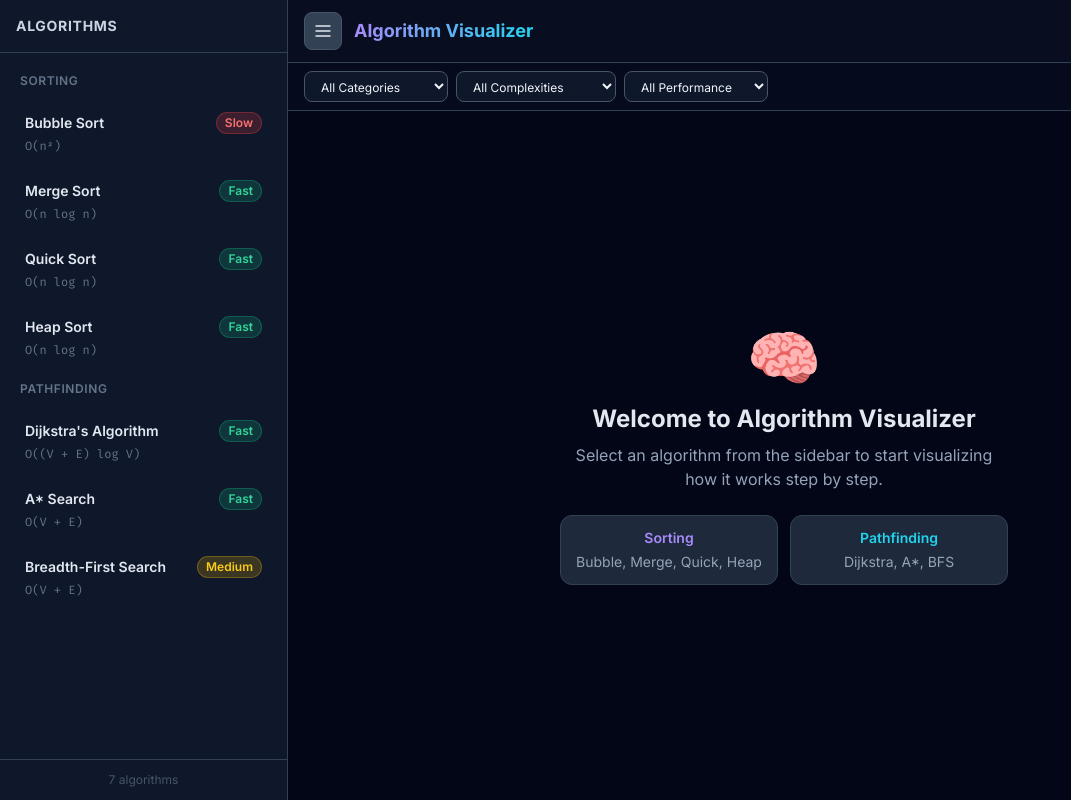
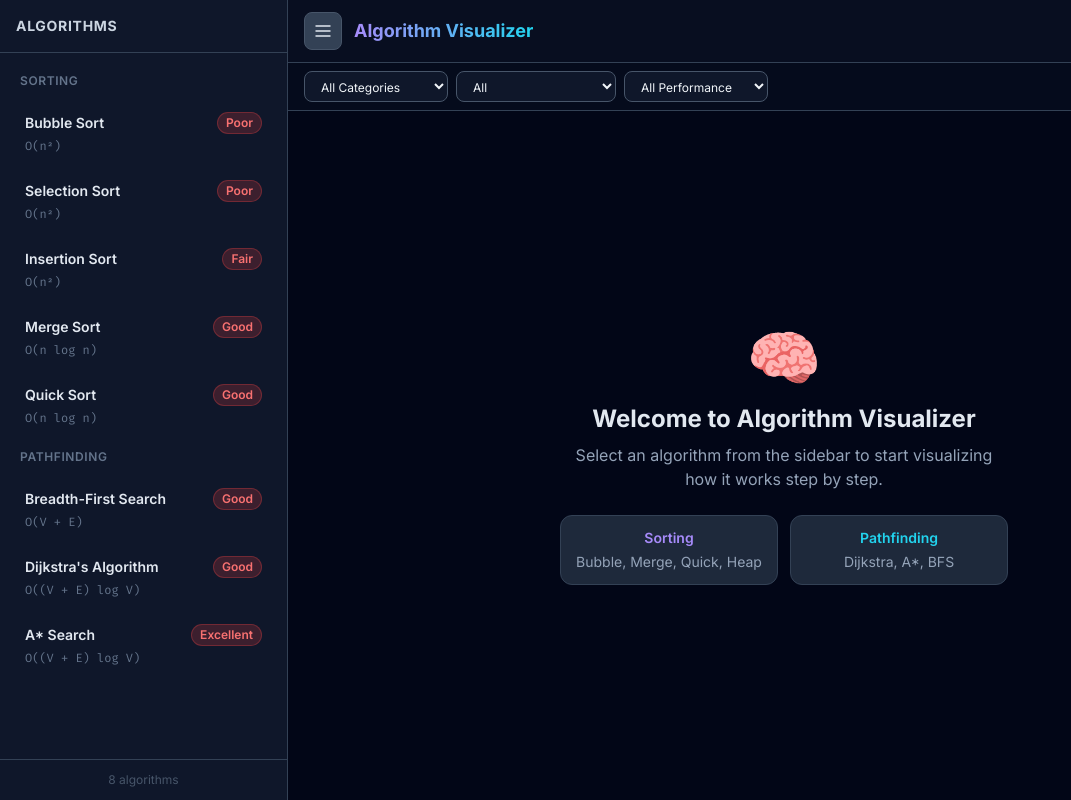
Before and after one commit to LaineKarl/openclaw-projects, a React (Vite) app in the folder algorithm-visualizer/: page / in a window 1280 px wide. Shown: the whole page, without its empty margins (0-1071 px from the left). Built offline with nearby package versions, Linux system fonts and the light colour scheme.

Commit message:
feat: add 7 more algorithms (selection, insertion, merge, quick sort + BFS, Dijkstra, A*)

```diff
--- a/algorithm-visualizer/src/data/algorithms.js
+++ b/algorithm-visualizer/src/data/algorithms.js
@@ -1,5 +1,26 @@
+export const categories = [
+  { id: 'all', label: 'All' },
+  { id: 'sorting', label: 'Sorting' },
+  { id: 'pathfinding', label: 'Pathfinding' },
+]
+
+export const complexities = [
+  { id: 'all', label: 'All' },
+  { id: 'O(n)', label: 'O(n)' },
+  { id: 'O(n log n)', label: 'O(n log n)' },
+  { id: 'O(n²)', label: 'O(n²)' },
+]
+
+export const performanceLevels = [
+  { id: 'all', label: 'All' },
+  { id: 'excellent', label: 'Excellent' },
+  { id: 'good', label: 'Good' },
+  { id: 'fair', label: 'Fair' },
+  { id: 'poor', label: 'Poor' },
+]
+
 export const algorithms = [
-  // ─── SORTING ALGORITHMS ───
+  // SORTING ALGORITHMS
   {
     id: 'bubble-sort',
     name: 'Bubble Sort',
@@ -8,23 +29,62 @@ export const algorithms = [
     averageCase: 'O(n²)',
     worstCase: 'O(n²)',
     spaceComplexity: 'O(1)',
-    performance: 'slow',
+    performance: 'poor',
     description: 'Repeatedly steps through the list, compares adjacent elements and swaps them if they are in the wrong order. The pass through the list is repeated until the list is sorted.',
+    tags: ['comparison', 'in-place', 'stable'],
     pythonCode: `def bubble_sort(arr):
     n = len(arr)
     for i in range(n):
         swapped = False
         for j in range(0, n - i - 1):
-            # Compare adjacent elements
             if arr[j] > arr[j + 1]:
-                # Swap if left element is larger
                 arr[j], arr[j + 1] = arr[j + 1], arr[j]
                 swapped = True
-        # If no swaps occurred, array is sorted
         if not swapped:
             break
     return arr`,
-    tags: ['in-place', 'stable', 'simple']
+  },
+  {
+    id: 'selection-sort',
+    name: 'Selection Sort',
+    category: 'sorting',
+    bestCase: 'O(n²)',
+    averageCase: 'O(n²)',
+    worstCase: 'O(n²)',
+    spaceComplexity: 'O(1)',
+    performance: 'poor',
+    description: 'Finds the minimum element and places it at the beginning. Repeats for the remaining unsorted portion of the array.',
+    tags: ['comparison', 'in-place', 'not stable'],
+    pythonCode: `def selection_sort(arr):
+    n = len(arr)
+    for i in range(n):
+        min_idx = i
+        for j in range(i + 1, n):
+            if arr[j] < arr[min_idx]:
+                min_idx = j
+        arr[i], arr[min_idx] = arr[min_idx], arr[i]
+    return arr`,
+  },
+  {
+    id: 'insertion-sort',
+    name: 'Insertion Sort',
+    category: 'sorting',
+    bestCase: 'O(n)',
+    averageCase: 'O(n²)',
+    worstCase: 'O(n²)',
+    spaceComplexity: 'O(1)',
+    performance: 'fair',
+    description: 'Builds the sorted array one item at a time by repeatedly picking the next element and inserting it into its correct position among the already sorted elements.',
+    tags: ['comparison', 'in-place', 'stable', 'online'],
+    pythonCode: `def insertion_sort(arr):
+    for i in range(1, len(arr)):
+        key = arr[i]
+        j = i - 1
+        while j >= 0 and arr[j] > key:
+            arr[j + 1] = arr[j]
+            j -= 1
+        arr[j + 1] = key
+    return arr`,
   },
   {
     id: 'merge-sort',
@@ -34,24 +94,20 @@ export const algorithms = [
     averageCase: 'O(n log n)',
     worstCase: 'O(n log n)',
     spaceComplexity: 'O(n)',
-    performance: 'fast',
-    description: 'A divide-and-conquer algorithm that divides the array in half, sorts each half recursively, and then merges the sorted halves back together.',
+    performance: 'good',
+    description: 'Divides the array in half, recursively sorts each half, then merges the two sorted halves back together.',
+    tags: ['comparison', 'divide-and-conquer', 'stable'],
     pythonCode: `def merge_sort(arr):
     if len(arr) <= 1:
         return arr
-
-    # Divide the array in half
     mid = len(arr) // 2
     left = merge_sort(arr[:mid])
     right = merge_sort(arr[mid:])
-
-    # Merge the sorted halves
     return merge(left, right)
 
 def merge(left, right):
     result = []
     i = j = 0
-
     while i < len(left) and j < len(right):
         if left[i] <= right[j]:
             result.append(left[i])
@@ -59,11 +115,9 @@ def merge(left, right):
         else:
             result.append(right[j])
             j += 1
-
     result.extend(left[i:])
     result.extend(right[j:])
     return result`,
-    tags: ['divide-and-conquer', 'stable', 'recursive']
   },
   {
     id: 'quick-sort',
@@ -73,79 +127,60 @@ def merge(left, right):
     averageCase: 'O(n log n)',
     worstCase: 'O(n²)',
     spaceComplexity: 'O(log n)',
-    performance: 'fast',
-    description: 'Selects a pivot element and partitions the array around it, placing smaller elements before and larger elements after the pivot. Then recursively sorts the sub-arrays.',
-    pythonCode: `def quick_sort(arr, low=0, high=None):
-    if high is None:
-        high = len(arr) - 1
+    performance: 'good',
+    description: 'Picks a pivot element and partitions the array around it, then recursively sorts the sub-arrays on each side.',
+    tags: ['comparison', 'divide-and-conquer', 'in-place'],
+    pythonCode: `def quick_sort(arr):
+    if len(arr) <= 1:
+        return arr
+    pivot = arr[len(arr) // 2]
+    left = [x for x in arr if x < pivot]
+    middle = [x for x in arr if x == pivot]
+    right = [x for x in arr if x > pivot]
+    return quick_sort(left) + middle + quick_sort(right)`,
+  },
+  // PATHFINDING ALGORITHMS
+  {
+    id: 'bfs',
+    name: 'Breadth-First Search',
+    category: 'pathfinding',
+    bestCase: 'O(V + E)',
+    averageCase: 'O(V + E)',
+    worstCase: 'O(V + E)',
+    spaceComplexity: 'O(V)',
+    performance: 'good',
+    description: 'Explores all neighbors at the present depth before moving on to nodes at the next depth level. Guarantees shortest path in unweighted graphs.',
+    tags: ['graph', 'unweighted', 'optimal'],
+    pythonCode: `from collections import deque
 
-    if low < high:
-        # Partition and get pivot index
-        pivot_index = partition(arr, low, high)
-        # Recursively sort elements before and after partition
-        quick_sort(arr, low, pivot_index - 1)
-        quick_sort(arr, pivot_index + 1, high)
+def bfs(grid, start, end):
+    rows, cols = len(grid), len(grid[0])
+    visited = set()
+    queue = deque([start])
+    visited.add(start)
+    parent = {start: None}
 
-    return arr
+    while queue:
+        r, c = queue.popleft()
+        if (r, c) == end:
+            break
+        for dr, dc in [(-1,0),(1,0),(0,-1),(0,1)]:
+            nr, nc = r + dr, c + dc
+            if (0 <= nr < rows and 0 <= nc < cols
+                and grid[nr][nc] != 1
+                and (nr, nc) not in visited):
+                visited.add((nr, nc))
+                parent[(nr, nc)] = (r, c)
+                queue.append((nr, nc))
 
-def partition(arr, low, high):
-    pivot = arr[high]  # Choose last element as pivot
-    i = low - 1  # Pointer for smaller element
-
-    for j in range(low, high):
-        if arr[j] <= pivot:
-            i += 1
-            arr[i], arr[j] = arr[j], arr[i]
-
-    arr[i + 1], arr[high] = arr[high], arr[i + 1]
-    return i + 1`,
-    tags: ['divide-and-conquer', 'in-place', 'recursive']
+    # Reconstruct path
+    path = []
+    cur = end
+    while cur:
+        path.append(cur)
+        cur = parent[cur]
+    return path[::-1]`,
   },
-  {
-    id: 'heap-sort',
-    name: 'Heap Sort',
-    category: 'sorting',
-    bestCase: 'O(n log n)',
-    averageCase: 'O(n log n)',
-    worstCase: 'O(n log n)',
-    spaceComplexity: 'O(1)',
-    performance: 'fast',
-    description: 'Builds a max heap from the array, then repeatedly extracts the maximum element and places it at the end. Uses a binary heap data structure.',
-    pythonCode: `def heap_sort(arr):
-    n = len(arr)
-
-    # Build max heap (rearrange array)
-    for i in range(n // 2 - 1, -1, -1):
-        heapify(arr, n, i)
-
-    # Extract elements from heap one by one
-    for i in range(n - 1, 0, -1):
-        arr[0], arr[i] = arr[i], arr[0]  # Move current root to end
-        heapify(arr, i, 0)  # Call heapify on reduced heap
-
-    return arr
-
-def heapify(arr, n, i):
-    largest = i      # Initialize largest as root
-    left = 2 * i + 1  # Left child
-    right = 2 * i + 2 # Right child
-
-    # Check if left child exists and is greater than root
-    if left < n and arr[left] > arr[largest]:
-        largest = left
-
-    # Check if right child exists and is greater than root
-    if right < n and arr[right] > arr[largest]:
-        largest = right
-
-    # Change root if needed
-    if largest != i:
-        arr[i], arr[largest] = arr[largest], arr[i]
-        heapify(arr, n, largest)  # Recursively heapify the affected subtree`,
-    tags: ['in-place', 'not stable', 'heap-based']
-  },
-
-  // ─── PATHFINDING ALGORITHMS ───
   {
     id: 'dijkstra',
     name: "Dijkstra's Algorithm",
@@ -154,167 +189,87 @@ def heapify(arr, n, i):
     averageCase: 'O((V + E) log V)',
     worstCase: 'O((V + E) log V)',
     spaceComplexity: 'O(V)',
-    performance: 'fast',
-    description: 'Finds the shortest path from a source node to all other nodes in a weighted graph. Uses a priority queue and guarantees optimal paths for non-negative weights.',
+    performance: 'good',
+    description: 'Finds the shortest path from a start node to all other nodes in a weighted graph. Uses a priority queue to always explore the closest unvisited node first.',
+    tags: ['graph', 'weighted', 'optimal', 'greedy'],
     pythonCode: `import heapq
 
-def dijkstra(graph, start, end):
-    # Distance dictionary - initialize to infinity
-    distances = {node: float('inf') for node in graph}
-    distances[start] = 0
+def dijkstra(grid, start, end):
+    rows, cols = len(grid), len(grid[0])
+    dist = {start: 0}
+    visited = set()
+    parent = {start: None}
+    heap = [(0, start)]
 
-    # Priority queue: (distance, node)
-    pq = [(0, start)]
-
-    # Track visited nodes and previous nodes for path reconstruction
-    visited = set()
-    previous = {node: None for node in graph}
-
-    while pq:
-        current_dist, current_node = heapq.heappop(pq)
-
-        # Skip if already visited
-        if current_node in visited:
+    while heap:
+        d, (r, c) = heapq.heappop(heap)
+        if (r, c) in visited:
             continue
-        visited.add(current_node)
-
-        # Check all neighbors
-        for neighbor, weight in graph[current_node].items():
-            distance = current_dist + weight
-
-            # Only update if shorter path found
-            if distance < distances[neighbor]:
-                distances[neighbor] = distance
-                previous[neighbor] = current_node
-                heapq.heappush(pq, (distance, neighbor))
+        visited.add((r, c))
+        if (r, c) == end:
+            break
+        for dr, dc, w in [(-1,0,1),(1,0,1),(0,-1,1),(0,1,1)]:
+            nr, nc = r + dr, c + dc
+            if 0 <= nr < rows and 0 <= nc < cols:
+                nd = d + w
+                if nd < dist.get((nr, nc), float('inf')):
+                    dist[(nr, nc)] = nd
+                    parent[(nr, nc)] = (r, c)
+                    heapq.heappush(heap, (nd, (nr, nc)))
 
     # Reconstruct path
     path = []
-    node = end
-    while node is not None:
-        path.append(node)
-        node = previous[node]
-
-    return path[::-1], distances[end]`,
-    tags: ['greedy', 'shortest-path', 'weighted-graph']
+    cur = end
+    while cur:
+        path.append(cur)
+        cur = parent[cur]
+    return path[::-1]`,
   },
   {
-    id: 'astar',
+    id: 'a-star',
     name: 'A* Search',
     category: 'pathfinding',
     bestCase: 'O(V + E)',
-    averageCase: 'O(V + E)',
-    worstCase: 'O(V²)',
+    averageCase: 'O((V + E) log V)',
+    worstCase: 'O((V + E) log V)',
     spaceComplexity: 'O(V)',
-    performance: 'fast',
-    description: 'An extension of Dijkstra\'s that uses a heuristic (estimated distance to goal) to guide the search, making it faster for pathfinding on grids.',
+    performance: 'excellent',
+    description: "Combines Dijkstra's algorithm with a heuristic (Manhattan distance) to guide the search toward the goal. Often finds the optimal path faster than Dijkstra by prioritizing promising directions.",
+    tags: ['graph', 'weighted', 'optimal', 'heuristic', 'greedy'],
     pythonCode: `import heapq
 
-def heuristic(a, b):
-    """Manhattan distance on a grid"""
-    return abs(a[0] - b[0]) + abs(a[1] - b[1])
+def a_star(grid, start, end):
+    rows, cols = len(grid), len(grid[0])
+    def h(r, c):
+        return abs(r - end[0]) + abs(c - end[1])
 
-def astar(grid, start, end):
-    rows, cols = len(grid), len(grid[0])
-    open_set = [(0, start)]
-    came_from = {}
-    g_score = {(r, c): float('inf') for r in range(rows) for c in range(cols)}
-    g_score[start] = 0
-    f_score = {(r, c): float('inf') for r in range(rows) for c in range(cols)}
-    f_score[start] = heuristic(start, end)
-    open_set_hash = {start}
+    dist = {start: 0}
+    visited = set()
+    parent = {start: None}
+    heap = [(h(*start), 0, start)]
 
-    while open_set:
-        _, current = heapq.heappop(open_set)
-        open_set_hash.discard(current)
+    while heap:
+        f, d, (r, c) = heapq.heappop(heap)
+        if (r, c) in visited:
+            continue
+        visited.add((r, c))
+        if (r, c) == end:
+            break
+        for dr, dc in [(-1,0),(1,0),(0,-1),(0,1)]:
+            nr, nc = r + dr, c + dc
+            if 0 <= nr < rows and 0 <= nc < cols:
+                nd = d + 1
+                if nd < dist.get((nr, nc), float('inf')):
+                    dist[(nr, nc)] = nd
+                    parent[(nr, nc)] = (r, c)
+                    heapq.heappush(heap, (nd + h(nr, nc), nd, (nr, nc)))
 
-        if current == end:
-            # Reconstruct path
-            path = [current]
-            while current in came_from:
-                current = came_from[current]
-                path.append(current)
-            return path[::-1]
-
-        for dr, dc in [(0,1),(0,-1),(1,0),(-1,0)]:
-            nr, nc = current[0] + dr, current[1] + dc
-            if 0 <= nr < rows and 0 <= nc < cols and grid[nr][nc] != 1:
-                tentative_g = g_score[current] + 1
-                if tentative_g < g_score[(nr, nc)]:
-                    came_from[(nr, nc)] = current
-                    g_score[(nr, nc)] = tentative_g
-                    f = tentative_g + heuristic((nr, nc), end)
-                    f_score[(nr, nc)] = f
-                    if (nr, nc) not in open_set_hash:
-                        heapq.heappush(open_set, (f, (nr, nc)))
-                        open_set_hash.add((nr, nc))
-
-    return None  # No path found`,
-    tags: ['heuristic', 'shortest-path', 'grid-based']
+    # Reconstruct path
+    path = []
+    cur = end
+    while cur:
+        path.append(cur)
+        cur = parent[cur]
+    return path[::-1]`,
   },
-  {
-    id: 'bfs',
-    name: 'Breadth-First Search',
-    category: 'pathfinding',
-    bestCase: 'O(V + E)',
-    averageCase: 'O(V + E)',
-    worstCase: 'O(V + E)',
-    spaceComplexity: 'O(V)',
-    performance: 'medium',
-    description: 'Explores all neighbors at the present depth before moving to nodes at the next depth level. Uses a queue and finds the shortest path in unweighted graphs.',
-    pythonCode: `from collections import deque
-
-def bfs(grid, start, end):
-    rows, cols = len(grid), len(grid[0])
-    queue = deque([start])
-    visited = {start}
-    came_from = {start: None}
-
-    while queue:
-        current = queue.popleft()
-
-        if current == end:
-            # Reconstruct path
-            path = [current]
-            while current in came_from and came_from[current] is not None:
-                current = came_from[current]
-                path.append(current)
-            return path[::-1]
-
-        # Explore all 4 directions
-        for dr, dc in [(0,1),(0,-1),(1,0),(-1,0)]:
-            nr, nc = current[0] + dr, current[1] + dc
-            if (0 <= nr < rows and 0 <= nc < cols
-                and grid[nr][nc] != 1
-                and (nr, nc) not in visited):
-                visited.add((nr, nc))
-                came_from[(nr, nc)] = current
-                queue.append((nr, nc))
-
-    return None  # No path found`,
-    tags: ['queue-based', 'unweighted', 'shortest-path']
-  }
 ]
-
-export const categories = [
-  { id: 'all', label: 'All Categories' },
-  { id: 'sorting', label: 'Sorting' },
-  { id: 'pathfinding', label: 'Pathfinding' }
-]
-
-export const complexities = [
-  { id: 'all', label: 'All Complexities' },
-  { id: 'O(1)', label: 'O(1) - Constant' },
-  { id: 'O(log n)', label: 'O(log n) - Logarithmic' },
-  { id: 'O(n)', label: 'O(n) - Linear' },
-  { id: 'O(n log n)', label: 'O(n log n) - Linearithmic' },
-  { id: 'O(n²)', label: 'O(n²) - Quadratic' },
-  { id: 'O(V + E)', label: 'O(V + E) - Graph' }
-]
-
-export const performanceLevels = [
-  { id: 'all', label: 'All Performance' },
-  { id: 'fast', label: 'Fast' },
-  { id: 'medium', label: 'Medium' },
-  { id: 'slow', label: 'Slow' }
-]
```
